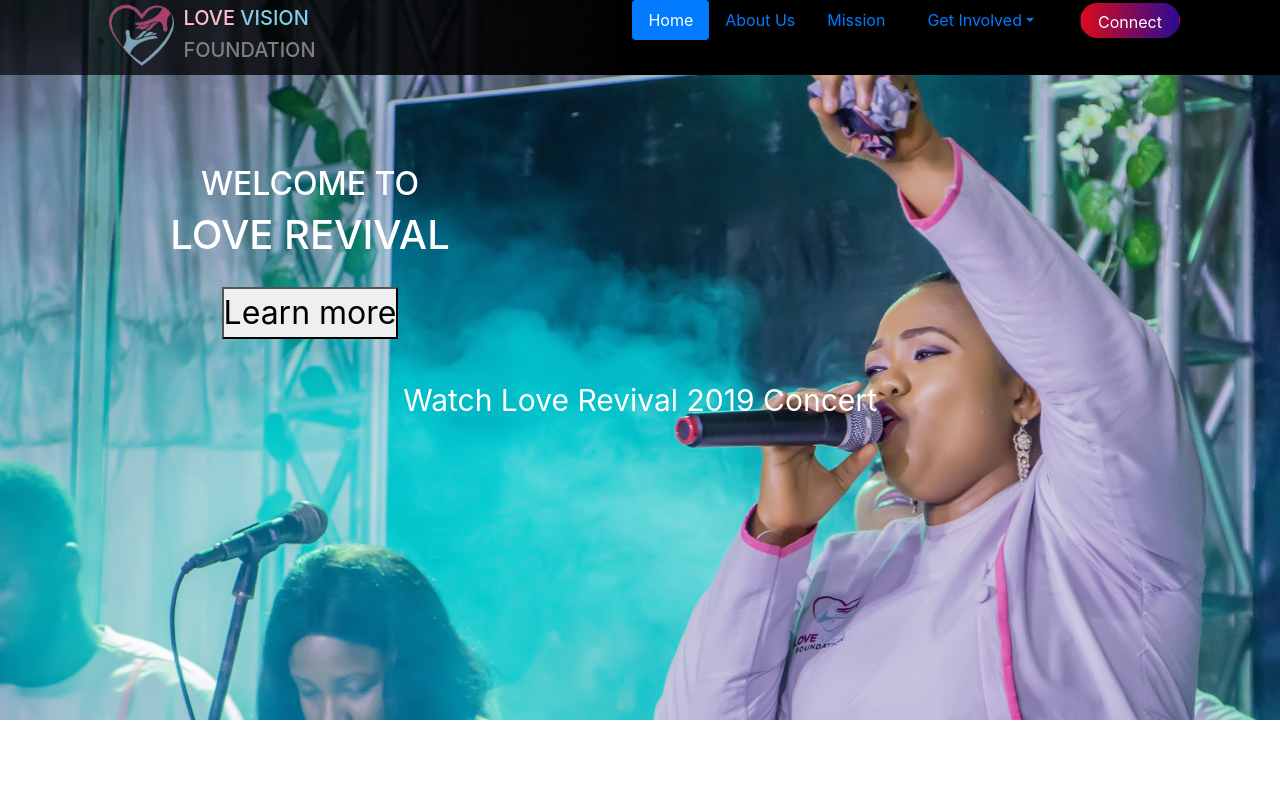
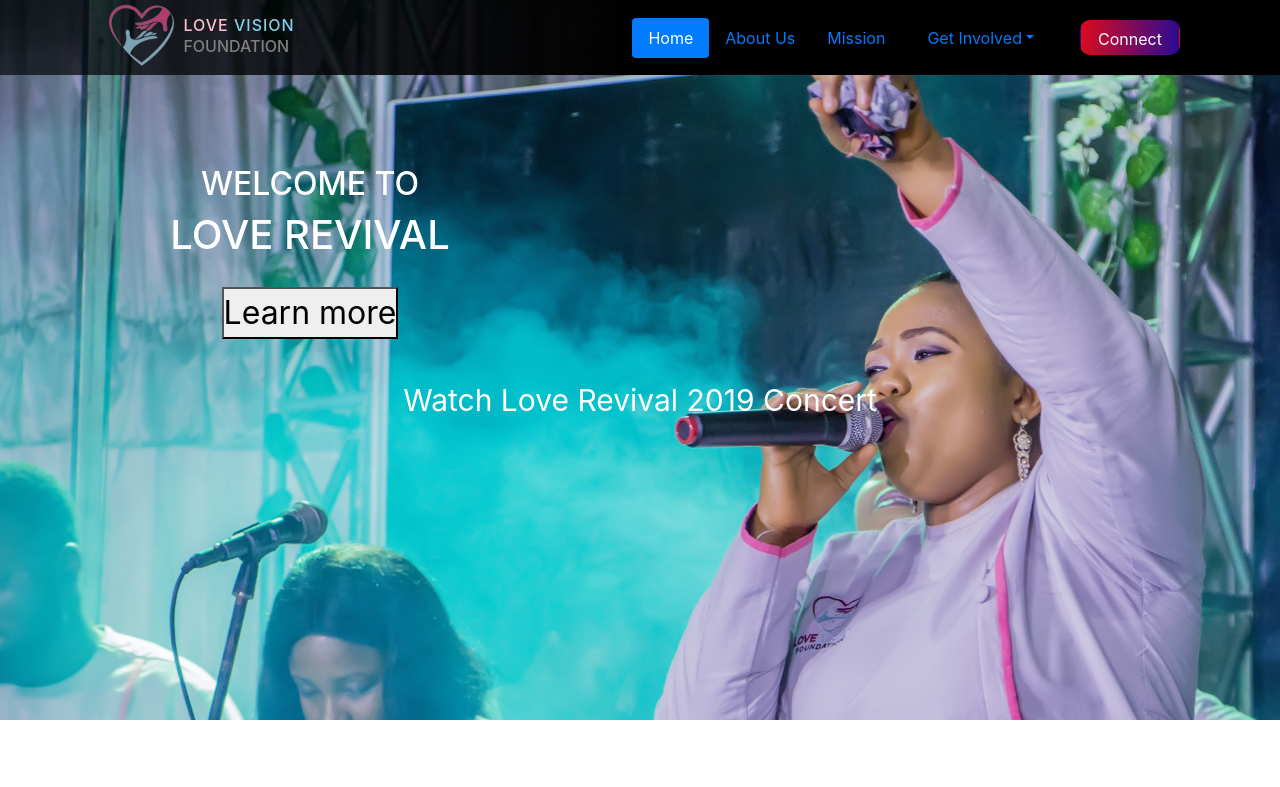
Before and after one commit to Duffigoogle/Love-Revival, a React (Create React App) app in the folder love-revival/: page / in a window 1280 px wide. Shown: the top 787 px of the page. Built offline with nearby package versions, Linux system fonts and the light colour scheme.

Commit message:
adjusted nav styling

```diff
--- a/love-revival/src/comp/Navig.js
+++ b/love-revival/src/comp/Navig.js
@@ -5,12 +5,6 @@
 import '../styles/nav.scss';
 
 function Navig() {
-    // let btnStyles = {
-    //     'border-radius': '10px',
-    //     'width': '100px',
-    //     'height': '35px',
-    //     'color': 'white',
-    //   };
     const handleSelect = (eventKey) => alert(`selected ${eventKey}`);
     return (
         <div>
@@ -22,7 +16,7 @@
                             #f30b0b -12.72%,
                             rgba(15, 11, 182, 0.92) 115.37%
                         );
-                border-radius: 30px;
+                        border-radius: 10px;
                         width: 100px;
                         height: 35px;
                         color: white;
--- a/love-revival/src/styles/nav.scss
+++ b/love-revival/src/styles/nav.scss
@@ -1,11 +1,14 @@
 .Nav-header {
   // background-color:black;
-  background-image: linear-gradient(to right,
-  rgba(0, 0, 4, 0.652),
-  rgb(0, 0, 0) 50%);
+  background-image: linear-gradient(
+    to right,
+    rgba(0, 0, 4, 0.652),
+    rgb(0, 0, 0) 50%
+  );
   color: white;
   display: flex;
   justify-content: space-between;
+  align-items: center;
   height: 75px;
   padding: 0 100px;
 
@@ -16,8 +19,11 @@
       height: 70px;
     }
     .nav-text {
-
+      margin-top: 10px;
       .top-text {
+        letter-spacing: 1px;
+        font-size: 1rem;
+        line-height: 0.5;
         color: pink;
 
         span {
@@ -26,6 +32,7 @@
       }
       .bottom-text {
         color: gray;
+        font-size: 1rem;
       }
     }
   }
```
Lines whose indentation alone changed are shown as unchanged.
